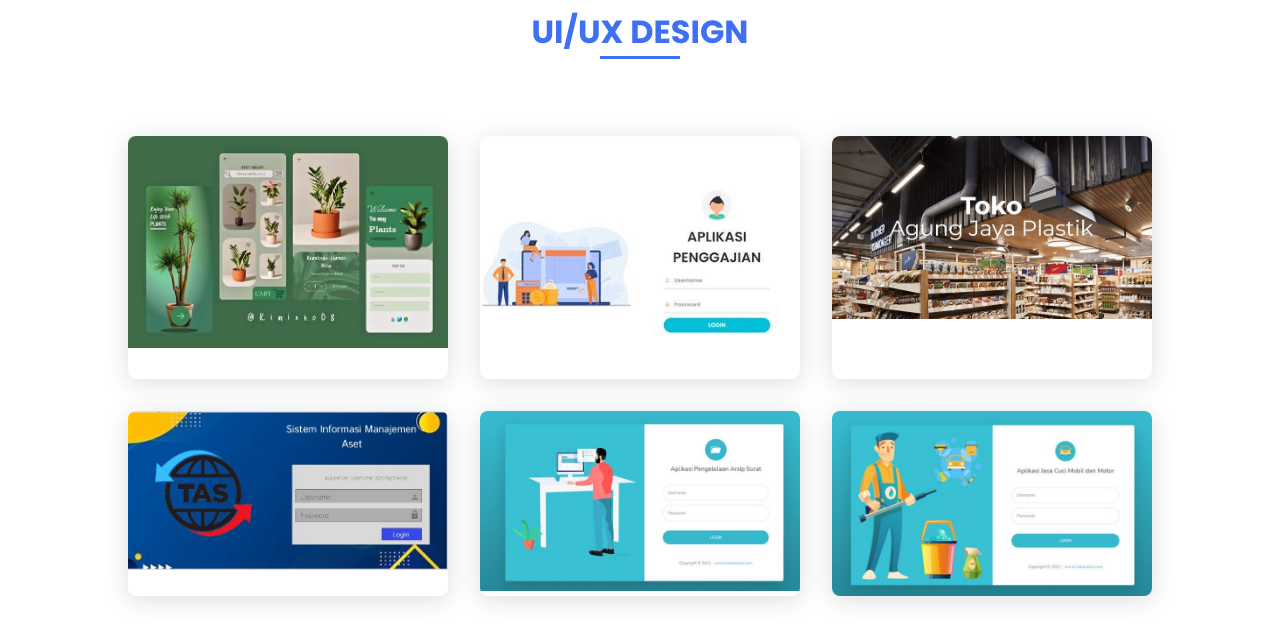
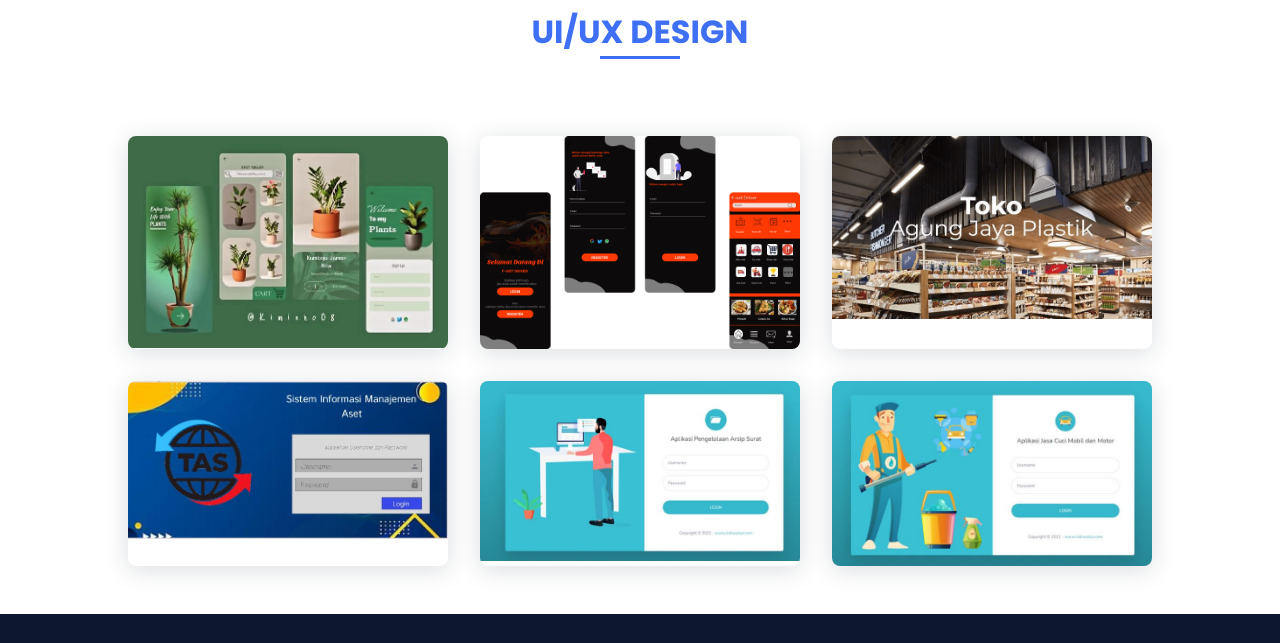
Before and after one commit to kiminho08/FredyMaulana_Phortofolio, a plain HTML site: page index.html in a window 1280 px wide. Shown: the part 2900-3543 px from the top of the page. Drawn offline with nearby package versions, Linux system fonts and the light colour scheme.

Commit message:
Update index.html

```diff
--- a/index.html
+++ b/index.html
@@ -181,7 +181,7 @@
                         <img src="assets/img/Flower.jpg" alt="">
                     </a>
                     <a href="" class="work__img">
-                        <img src="assets/img/work2.jpg" alt="">
+                        <img src="assets/img/Fast Drive.png" alt="">
                     </a>
                     <a href="" class="work__img">
                         <img src="assets/img/work3.jpg" alt="">
```
